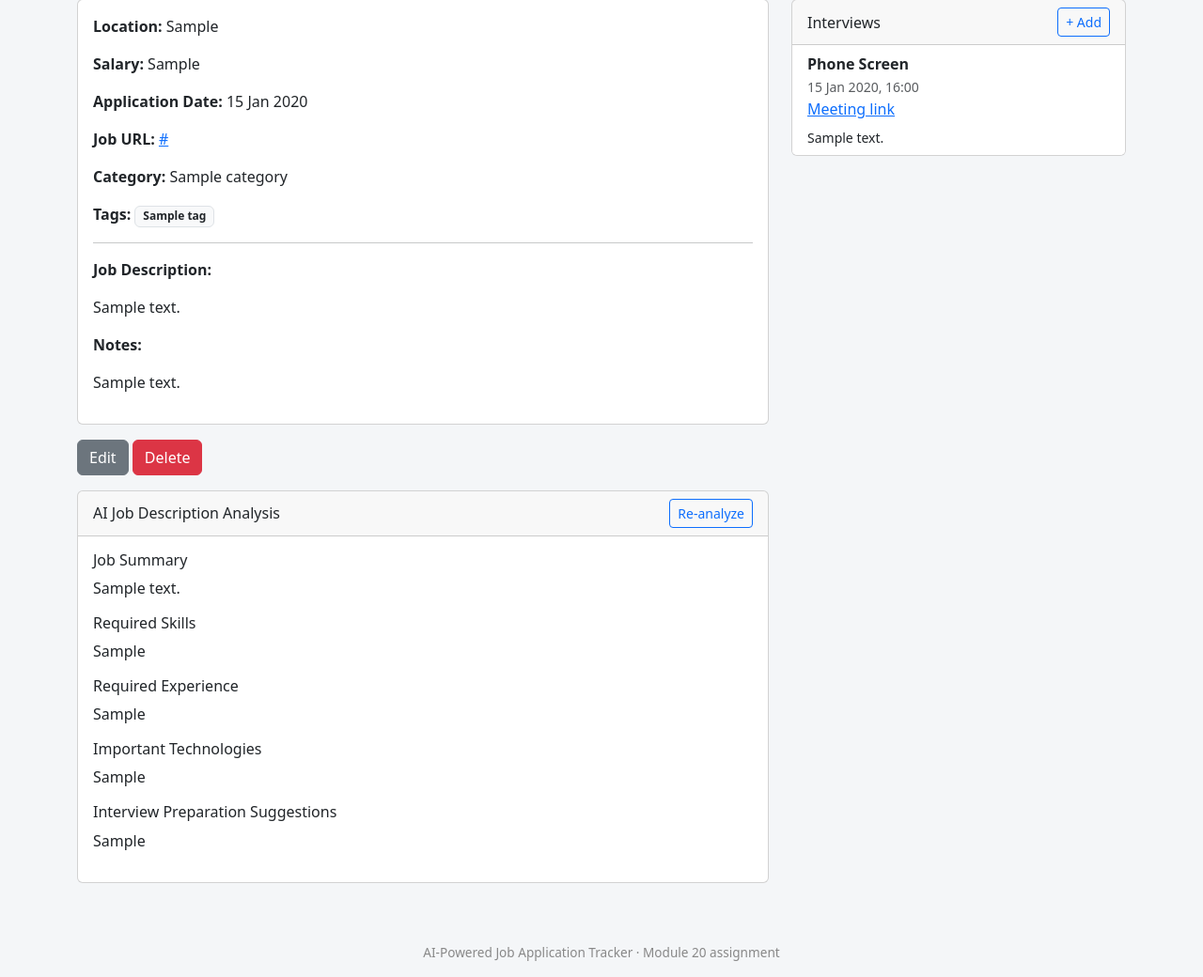
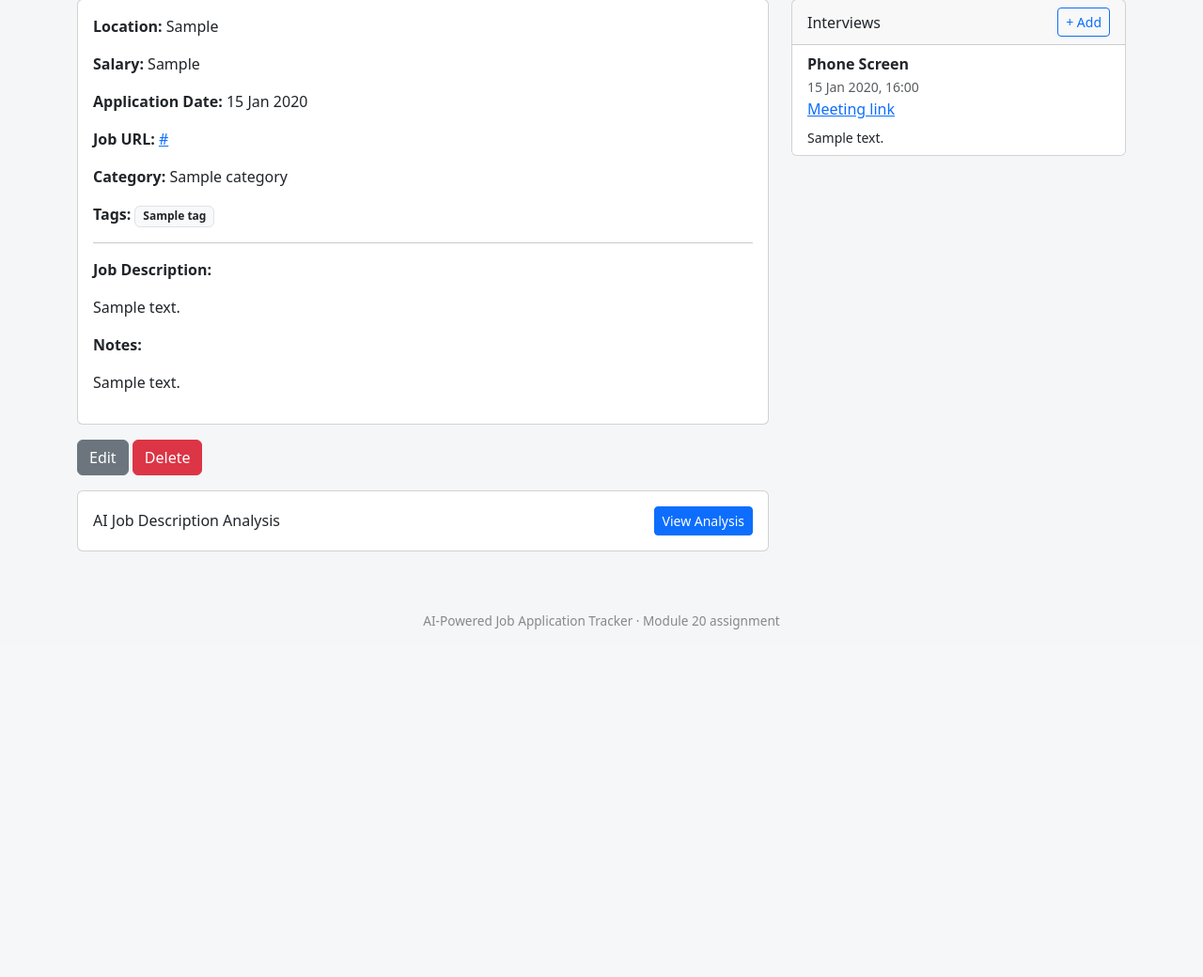
Before and after one commit to rafimkl8/ai-job-application-tracker, a Django app: page /applications/1/ in a window 1280 px wide. Shown: the part 175-1215 px from the top of the page at 94% size. After the commit the page ends 845 px from the top, so only its background shows below. Run offline with Django 4.2, Linux system fonts and the light colour scheme; a user stored in the database is signed in; tables that the repository leaves empty hold one stand-in row (values such as "Sample post").

Commit message:
Add dedicated AI Analysis page
The assignment lists 'AI Analysis' as its own required UI page, separate
from Application Details. Previously the result was just an inline section
on the detail page - now /applications/<id>/analysis/ is a standalone page,
and the analyze flow redirects there once the result is ready.

```diff
--- a/tracker/templates/tracker/analyze_confirm.html
+++ b/tracker/templates/tracker/analyze_confirm.html
@@ -9,7 +9,7 @@
         <form method="post">
             {% csrf_token %}
             <button type="submit" class="btn btn-primary">Run Analysis</button>
-            <a href="{% url 'application_detail' application.pk %}" class="btn btn-outline-secondary">Cancel</a>
+            <a href="{% url 'analysis_detail' application.pk %}" class="btn btn-outline-secondary">Cancel</a>
         </form>
     </div>
 </div>
--- a/tracker/templates/tracker/application_detail.html
+++ b/tracker/templates/tracker/application_detail.html
@@ -37,29 +37,14 @@
             <a href="{% url 'application_delete' application.pk %}" class="btn btn-danger">Delete</a>
         </div>
 
-        <!-- AI Job Description Analyzer section -->
+        <!-- AI Job Description Analyzer - just a link to its own page here,
+             the full result view lives on the dedicated AI Analysis page -->
         <div class="card mb-3">
-            <div class="card-header d-flex justify-content-between align-items-center">
+            <div class="card-body d-flex justify-content-between align-items-center">
                 <span>AI Job Description Analysis</span>
-                <a href="{% url 'analyze_job' application.pk %}" class="btn btn-sm btn-outline-primary">
-                    {% if application.analysis %}Re-analyze{% else %}Analyze with AI{% endif %}
+                <a href="{% url 'analysis_detail' application.pk %}" class="btn btn-sm btn-primary">
+                    {% if application.analysis %}View Analysis{% else %}Analyze with AI{% endif %}
                 </a>
-            </div>
-            <div class="card-body">
-                {% if application.analysis %}
-                    <h6>Job Summary</h6>
-                    <p style="white-space: pre-wrap;">{{ application.analysis.summary }}</p>
-                    <h6>Required Skills</h6>
-                    <p style="white-space: pre-wrap;">{{ application.analysis.required_skills }}</p>
-                    <h6>Required Experience</h6>
-                    <p style="white-space: pre-wrap;">{{ application.analysis.required_experience }}</p>
-                    <h6>Important Technologies</h6>
-                    <p style="white-space: pre-wrap;">{{ application.analysis.important_technologies }}</p>
-                    <h6>Interview Preparation Suggestions</h6>
-                    <p style="white-space: pre-wrap;">{{ application.analysis.interview_prep }}</p>
-                {% else %}
-                    <p class="text-muted mb-0">No analysis yet. Click "Analyze with AI" above (needs a job description filled in).</p>
-                {% endif %}
             </div>
         </div>
     </div>
--- a/tracker/urls.py
+++ b/tracker/urls.py
@@ -20,6 +20,7 @@ urlpatterns = [
     # interviews (tied to an application)
     path('applications/<int:application_pk>/interviews/new/', views.interview_create, name='interview_create'),
 
-    # AI analyzer
+    # AI analyzer - one page to trigger it, one page to view the result
     path('applications/<int:pk>/analyze/', views.analyze_job, name='analyze_job'),
+    path('applications/<int:pk>/analysis/', views.analysis_detail, name='analysis_detail'),
 ]
--- a/tracker/views.py
+++ b/tracker/views.py
@@ -227,6 +227,17 @@ def analyze_job(request, pk):
             },
         )
         messages.success(request, 'Job description analyzed.')
-        return redirect('application_detail', pk=application.pk)
+        # send them to the dedicated analysis page, not back to the detail
+        # page - the assignment lists "AI Analysis" as its own page
+        return redirect('analysis_detail', pk=application.pk)
 
     return render(request, 'tracker/analyze_confirm.html', {'application': application})
+
+
+@login_required
+def analysis_detail(request, pk):
+    # the dedicated "AI Analysis" page - shows the saved result (if any) and
+    # a button to run/re-run it. Kept separate from application_detail so
+    # there's one clear page to point at for this feature.
+    application = get_object_or_404(JobApplication, pk=pk, user=request.user)
+    return render(request, 'tracker/analysis_detail.html', {'application': application})
```
Also changed, not shown: tracker/templates/tracker/analysis_detail.html (added, +37 -0 lines), README.md.
